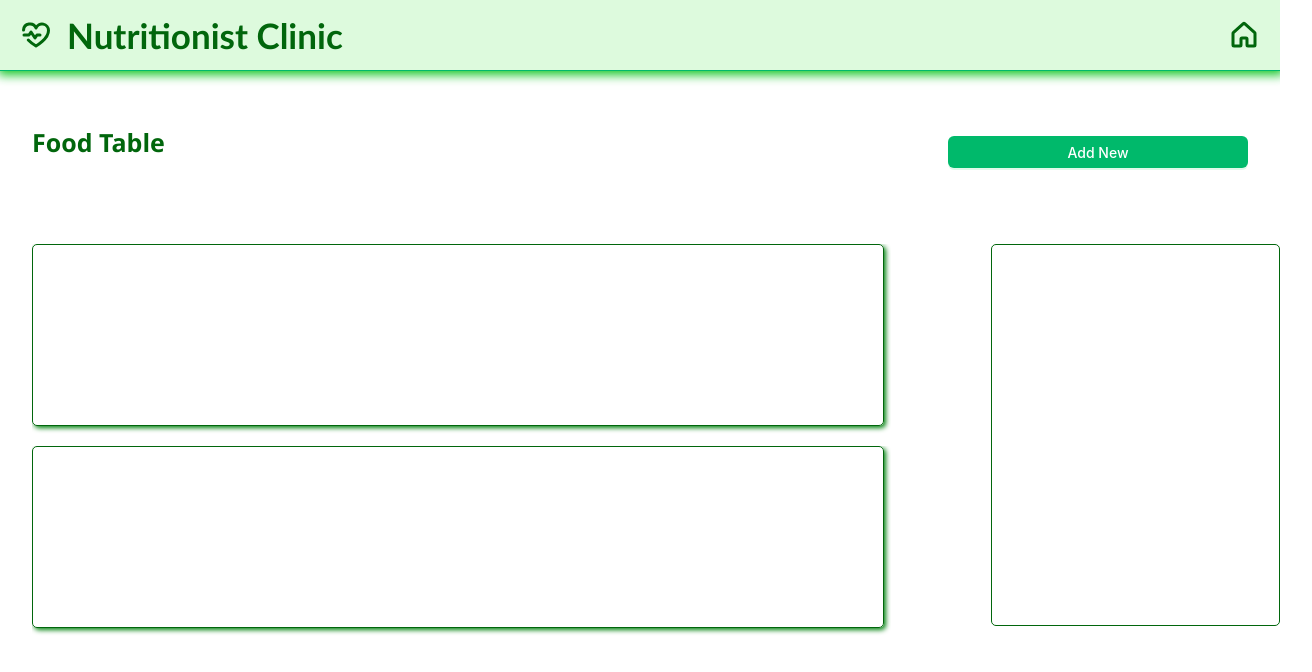
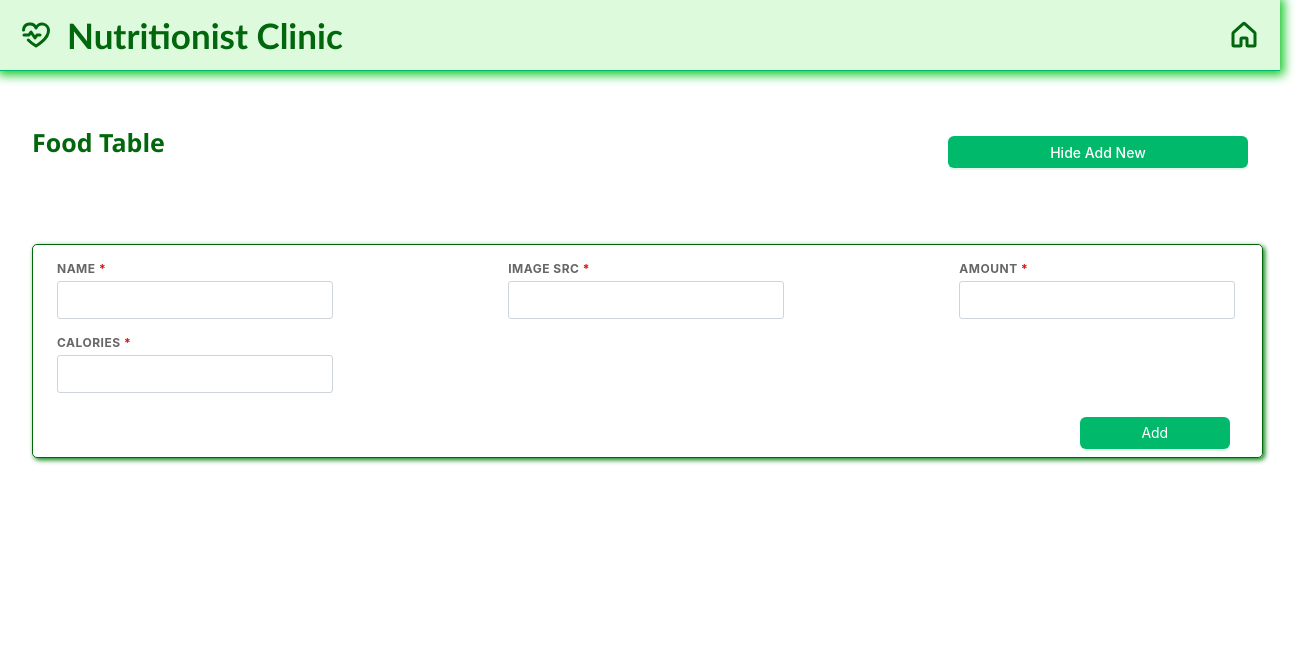
Before and after one commit to Momen-G-Ar/nutritionist-manager-ui, a React (Create React App) app: page /manage-food-table in a window 1280 px wide. Shown: the top 672 px of the page, 1312 px wide, since content can reach past the window. Built offline with nearby package versions, Linux system fonts and the light colour scheme; sample sign-in values are in the browser's storage.

Commit message:
build addFoodForm & useAddFood hook and its issues

```diff
--- a/src/components/common/customs-with-theme/custom-button/custom-button.jsx
+++ b/src/components/common/customs-with-theme/custom-button/custom-button.jsx
@@ -9,6 +9,7 @@ import { Button, ConfigProvider } from 'antd';
  *  onClick?: (React.MouseEventHandler<HTMLAnchorElement> &
  *      React.MouseEventHandler<HTMLButtonElement>) | undefined;
  *  children:React.ReactNode;
+ *  htmlType?:String;
  * }} props
  * @returns
  */
@@ -22,6 +23,7 @@ const CustomButton = (props) => {
             }}
         >
             <Button
+                htmlType={props.htmlType}
                 className={props.className}
                 type={props.type}
                 onClick={props.onClick}
--- /dev/null
+++ b/src/components/food-table/add-food-form/add-food-form.component.jsx
@@ -0,0 +1,77 @@
+import './add-food-form.css';
+
+import React from 'react';
+import Input from '../input/input';
+import CustomButton from '../../common/customs-with-theme/custom-button/custom-button';
+
+/**
+ *
+ * @param {{
+ *  addFoodItem:(food:{
+ *  id: string;
+ *  name: string;
+ *  image: string;
+ *  amount: number;
+ *  calories: number;
+ * }) => void
+ * }} props
+ * @returns
+ */
+const AddFoodForm = (props) => {
+    /**
+    * Handler function for the form onSubmit event.
+    * @param {React.FormEvent<HTMLFormElement>} e Event object.
+    */
+    const handleAddFood = (e) => {
+        e.preventDefault();
+        const id = String(new Date().getMilliseconds()) + " " + String(new Date());
+        const name = e.target.name.value; e.target.name.value = "";
+        const image = e.target.image.value; e.target.image.value = "";
+        const amount = Number(e.target.amount.value); e.target.amount.value = "";
+        const calories = Number(e.target.calories.value); e.target.calories.value = "";
+
+        const food = {
+            id, name, image, amount, calories
+        };
+        props.addFoodItem(food);
+    };
+
+    return (
+        <div className="addNewFood">
+            <form onSubmit={handleAddFood}>
+                <div className='inputInForm'>
+                    <Input
+                        name='name'
+                        label='Name'
+                        required
+                    />
+                    <Input
+                        name='image'
+                        label='image src'
+                        required
+                    />
+                    <Input
+                        name='amount'
+                        label='amount'
+                        required
+                    />
+                    <Input
+                        name='calories'
+                        label='calories'
+                        required
+                    />
+                </div>
+                <div className="buttonInForm">
+                    <CustomButton
+                        htmlType="submit"
+                        type='primary'
+                    >
+                        Add
+                    </CustomButton>
+                </div>
+            </form>
+        </div>
+    );
+};
+
+export default AddFoodForm;
--- /dev/null
+++ b/src/components/food-table/add-food-form/add-food-form.css
@@ -0,0 +1,44 @@
+.addNewFood {
+    display: flex;
+    flex-direction: row;
+    justify-content: flex-start;
+    align-items: flex-start;
+    width: 96%;
+    min-height: 150px;
+    border: 1px solid #01660c;
+    box-shadow: 2px 2px 5px 0px #00820e;
+    border-radius: 5px;
+    margin-bottom: 20px;
+    padding-top: 8px;
+    padding-bottom: 8px;
+}
+
+.addNewFood form {
+    display: flex;
+    flex-direction: column;
+    width: 100%;
+}
+
+.addNewFood form .inputInForm {
+    display: flex;
+    justify-content: space-between;
+    flex-direction: row;
+    flex-wrap: wrap;
+    width: 98.5%;
+}
+
+.addNewFood form .buttonInForm {
+    display: flex;
+    justify-content: center;
+    flex-direction: row;
+    flex-wrap: wrap;
+    justify-self: flex-end;
+    align-self: flex-end;
+    width: 150px;
+    margin-right: 32px;
+    margin-top: 16px;
+}
+
+.addNewFood form .buttonInForm button {
+    width: 150px;
+}
--- /dev/null
+++ b/src/components/food-table/food-item/food-holder.component.jsx
@@ -0,0 +1,14 @@
+import './food-holder.css';
+
+import React from 'react';
+
+
+const FoodItem = (props) => {
+    return (
+        <div className='foodHolder'>
+
+        </div>
+    );
+};
+
+export default FoodItem;
--- /dev/null
+++ b/src/components/food-table/food-item/food-holder.css
@@ -0,0 +1,11 @@
+.foodHolder {
+    display: flex;
+    flex-direction: row;
+    justify-content: flex-start;
+    align-items: flex-start;
+    width: 99%;
+    min-height: 180px;
+    border: 1px solid #01660c;
+    box-shadow: 2px 2px 5px 0px #00820e;
+    border-radius: 5px;
+}
--- /dev/null
+++ b/src/components/food-table/input/input.css
@@ -0,0 +1,47 @@
+.input-group{
+    display: flex;
+    flex-direction: column;
+    align-items: flex-start;
+    justify-content: center;
+    padding: 8px;
+    margin-left: 16px;
+}
+
+.input-group>input {
+    width: 250px;
+    padding: 0.375rem 0.75rem;
+    font-size: 1rem;
+    font-weight: 400;
+    line-height: 1.5;
+    color: #212529;
+    background-color: #fff;
+    background-clip: padding-box;
+    border: 1px solid #ced4da;
+    -webkit-appearance: none;
+    -moz-appearance: none;
+    appearance: none;
+    border-radius: 3px;
+    transition: border-color .15s ease-in-out, box-shadow .15s ease-in-out;
+}
+
+.input-group>label {
+    display: block;
+    margin-bottom: 5px;
+    font-size: 12px;
+    font-weight: bold;
+    text-transform: uppercase;
+    color: #666;
+    letter-spacing: 0.5px;
+}
+
+.input-group>label>span:nth-child(2) {
+    color: rgb(210, 21, 21);
+}
+
+.input-group>input:focus {
+    color: #212529;
+    background-color: #fff;
+    border-color: #00b96b;
+    outline: 0;
+    box-shadow: 1px 1px 3px 0.05rem #058b52;
+}
--- /dev/null
+++ b/src/components/food-table/input/input.jsx
@@ -0,0 +1,29 @@
+import React from 'react';
+import './input.css';
+
+/**
+ * Renders an input element.
+ * @param {React.DetailedHTMLProps<React.InputHTMLAttributes<HTMLInputElement>, HTMLInputElement> & {
+ *  label?: string;
+ * }} props
+ */
+const Input = (props) => {
+    const { label, ...inputProps } = props;
+
+    return (
+        <div className="input-group">
+            {
+                label ? (
+                    <label>
+                        <span>{label}</span>
+                        &nbsp;
+                        {inputProps.required && <span>*</span>}
+                    </label>
+                ) : null
+            }
+            <input {...inputProps} />
+        </div>
+    );
+};
+
+export default Input;
--- /dev/null
+++ b/src/hooks/food-table/add-food.hook.jsx
@@ -0,0 +1,69 @@
+
+import { useState } from "react";
+
+
+
+
+
+
+const useFood = () => {
+    /**
+    * To give a types fo the food table
+    * @type {Array<{
+    *  id: String;
+    *  name: String;
+    *  image: String;
+    *  amount: Number;
+    *  calories: Number;
+    * }>[]}
+    */
+    const [foodTable, setFoodTable] = useState(JSON.parse(localStorage.getItem('food_table')) || []);
+    const [addNew, setAddNew] = useState(false);
+
+    /**
+     * To add new item to the table and edit the local storage to the new table
+     * @param {{
+     *  id:String;
+     *  name:String;
+     *  image:String;
+     *  amount:Number;
+     *  calories:Number;
+     * }} food
+     */
+    const addFoodItem = (food) => {
+        const newTable = [...foodTable, food];
+        setFoodTable(newTable);
+        localStorage.setItem('food_table', JSON.stringify(newTable));
+    };
+
+    /**
+     * To delete item from the table and edit the local storage to the new table
+     * @param {String} id
+     */
+    const deleteFoodItem = (id) => {
+        const newTable = foodTable.every((food) => {
+            return food.id !== id;
+        });
+        setFoodTable(newTable);
+        localStorage.setItem('food_table', JSON.stringify(newTable));
+    };
+
+    const showAddNew = () => {
+        setAddNew(false);
+    };
+
+    const hideAddNew = () => {
+        setAddNew(true);
+    };
+
+    return {
+        addNew,
+        foodTable,
+        addFoodItem,
+        deleteFoodItem,
+        showAddNew,
+        hideAddNew,
+    };
+};
+
+export default useFood;
--- a/src/pages/food-table/food-table.css
+++ b/src/pages/food-table/food-table.css
@@ -34,71 +34,23 @@
     margin-top: 54px;
 }
 
-.foodTable .wrapper{
+.foodTable .wrapper {
     display: flex;
-    justify-content: flex-start;
+    justify-content: space-between;
     align-items: flex-start;
-    flex-direction: row;
+    flex-direction: column;
     width: 100%;
     margin-top: 64px;
+    margin-left: 32px;
 }
 
-.foodTable .wrapper .food {
+.foodTable .wrapper .foodItemsHolder {
     display: flex;
     flex-direction: column;
     justify-content: flex-start;
     align-items: flex-start;
     row-gap: 20px;
-    width: 70%;
-    height: 600px;
-    margin-left: 32px;
-    overflow: auto;
-}
-
-.foodTable .wrapper .food .foodItemHolder{
-    display: flex;
-    flex-direction: column;
-    justify-content: flex-start;
-    align-items: flex-start;
-    row-gap: 20px;
-    width: 100%;
+    width: 96%;
     height: 600px;
     overflow: auto;
 }
-
-.foodTable .wrapper .food .addNew {
-    display: flex;
-    flex-direction: row;
-    justify-content: flex-start;
-    align-items: flex-start;
-    width: 99%;
-    min-height: 180px;
-    border: 1px solid #01660c;
-    box-shadow: 2px 2px 5px 0px #00820e;
-    border-radius: 5px;
-}
-
-.foodTable .wrapper .food .foodHolder {
-    display: flex;
-    flex-direction: row;
-    justify-content: flex-start;
-    align-items: flex-start;
-    width: 99%;
-    min-height: 180px;
-    border: 1px solid #01660c;
-    box-shadow: 2px 2px 5px 0px #00820e;
-    border-radius: 5px;
-    margin-bottom: 5px;
-}
-
-.foodTable .wrapper .statistics{
-    display: flex;
-    flex-direction: column;
-    justify-content: flex-start;
-    align-items: flex-start;
-    width: 300px;
-    height: 380px;
-    border: 1px solid #01660c;
-    border-radius: 5px;
-    margin-left: 100px;
-}
--- a/src/pages/food-table/food-table.page.jsx
+++ b/src/pages/food-table/food-table.page.jsx
@@ -1,47 +1,54 @@
 import './food-table.css';
 
-import React, { useContext, useEffect, useState } from 'react';
+import React, { useContext, useEffect } from 'react';
 import { useNavigate } from 'react-router-dom';
+import useFood from './../../hooks/food-table/add-food.hook';
 
 import CustomButton from '../../components/common/customs-with-theme/custom-button/custom-button';
 import { UserContext } from './../../components/providers/user-provider.component';
+import AddFoodForm from '../../components/food-table/add-food-form/add-food-form.component';
+import FoodItem from './../../components/food-table/food-item/food-holder.component';
 
 const FoodTable = () => {
+    const { addNew, foodTable, addFoodItem, deleteFoodItem, showAddNew, hideAddNew } = useFood();
     const navigate = useNavigate();
     const user_context = useContext(UserContext);
-    const [addNew, setAddNew] = useState(false);
-
-
     useEffect(() => {
         if (!user_context.user) {
             navigate('/login', { replace: true });
         }
-    }, [user_context, navigate]);
+    }, [user_context, navigate, foodTable]);
 
     return (
         <div className='foodTable'>
             <div className='titleAndAdd'>
                 <h2>food table</h2>
-                <CustomButton type='primary' >
-                    Add New
-                </CustomButton>
+                {
+                    addNew
+                        ? <CustomButton type='primary' onClick={showAddNew}>
+                            Add New
+                        </CustomButton>
+                        :
+                        <CustomButton type='primary' onClick={hideAddNew}>
+                            Hide Add New
+                        </CustomButton>
+                }
             </div>
             <div className='wrapper'>
-                <div className='food'>
-                    <div className='addNew'>
-
-                    </div>
-                    <div className='foodItemHolder'>
-                        <div className='foodHolder'>
-
-                        </div>
-                    </div>
-                </div>
-                <div className='statistics'>
-
+                {
+                    !addNew &&
+                    <AddFoodForm
+                        addFoodItem={addFoodItem}
+                    />
+                }
+                <div className='foodItemsHolder'>
+                    {
+                        foodTable.map((food, i) => {
+                            return <FoodItem key={i}/>;
+                        })
+                    }
                 </div>
             </div>
-
         </div>
     );
 };
```
Also changed, not shown: src/components/common/customs-with-theme/custom-input/custom-input.jsx (deleted, +0 -34 lines), src/data/food-table.json (added, +9 -0 lines).
